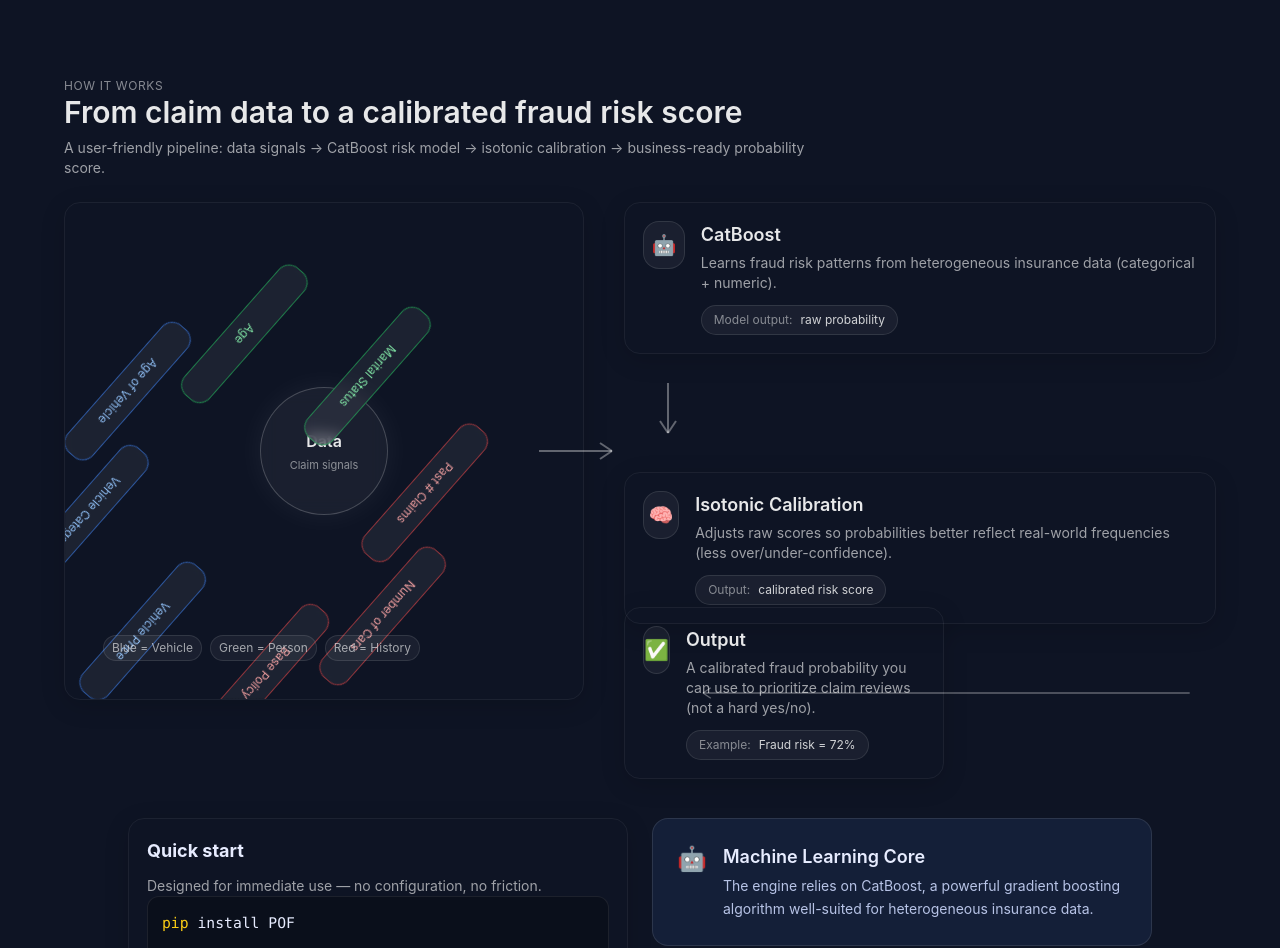
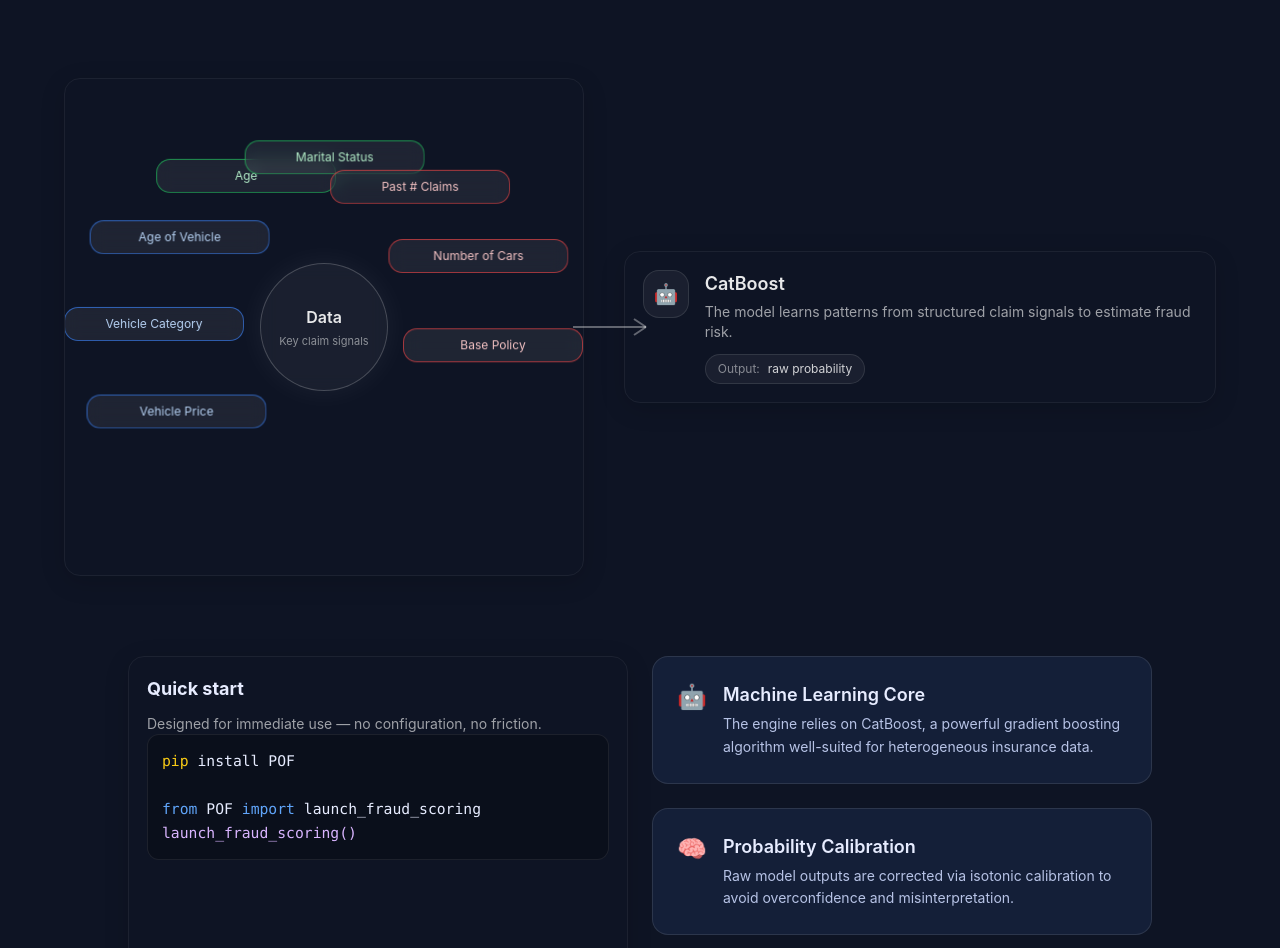
Before and after one commit to ag-algolab/ag-algolab.github.io, a React (Vite) app: page /#/fraud-risk-scoring in a window 1280 px wide. Shown: the part 420-1368 px from the top of the page. Built offline with nearby package versions, Linux system fonts and the light colour scheme.

Commit message:
Refactor layout and styles in FraudRiskScoring
Refactor FraudRiskScoring component layout and styles for improved clarity and organization.

```diff
--- a/src/pages/FraudRiskScoring.jsx
+++ b/src/pages/FraudRiskScoring.jsx
@@ -74,85 +74,62 @@ export default function FraudRiskScoring() {
       {/* ================= HOW IT WORKS (Serpentine) ================= */}
       <section className="px-6 pb-20">
         <div className="max-w-6xl mx-auto">
-          <div className="mb-6">
-            <p className="text-xs uppercase tracking-wider text-white/50">How it works</p>
-            <h2 className="text-2xl md:text-3xl font-semibold text-white/90">
-              From claim data to a calibrated fraud risk score
-            </h2>
-            <p className="mt-2 text-sm text-white/60 max-w-3xl">
-              A user-friendly pipeline: data signals → CatBoost risk model → isotonic calibration → business-ready probability score.
-            </p>
-          </div>
+          <div className="grid lg:grid-cols-[520px_1fr] gap-10 items-center">
 
-          <div className="relative">
-            <div className="grid lg:grid-cols-[520px_1fr] gap-10 items-start">
-              {/* LEFT: Data orbit */}
-              <div className="relative">
+            {/* LEFT: Data + orbiting features */}
             <div className="card relative overflow-hidden">
-                  <div className="absolute inset-0 opacity-40 pointer-events-none" />
+              <div className="relative h-[420px] sm:h-[460px]">
 
-                  <div className="relative h-[420px] sm:h-[460px]">
-                    {/* Center: Data */}
-                    <div className="absolute left-1/2 top-1/2 -translate-x-1/2 -translate-y-1/2">
+                {/* Center: Data (fixed) */}
+                <div className="absolute left-1/2 top-1/2 -translate-x-1/2 -translate-y-1/2 z-10">
                   <div className="w-32 h-32 rounded-full border border-white/20 bg-white/5 backdrop-blur flex items-center justify-center shadow-[0_0_30px_rgba(255,255,255,0.06)]">
                     <div className="text-center">
                       <div className="text-white/90 font-semibold">Data</div>
-                          <div className="text-[11px] text-white/50 mt-1">Claim signals</div>
+                      <div className="text-[11px] text-white/50 mt-1">Key claim signals</div>
                     </div>
                   </div>
                 </div>
 
-                    {/* Orbit ring (rotates). Items counter-rotate to stay horizontal */}
-                    <div className="orbit absolute left-1/2 top-1/2">
-                      {/* VEHICLE group (blue) */}
-                      <div className="tag tag-blue" style={{ "--a": "0deg" }}>
+                {/* Orbiting tags (each tag animates independently) */}
+                <div className="absolute inset-0">
+                  {/* VEHICLE (blue-ish) */}
+                  <div className="orbit-tag tag-blue" style={{ "--phase": "-0s" }}>
                     Vehicle Price
                   </div>
-                      <div className="tag tag-blue" style={{ "--a": "45deg" }}>
+                  <div className="orbit-tag tag-blue" style={{ "--phase": "-1.2s" }}>
                     Vehicle Category
                   </div>
-                      <div className="tag tag-blue" style={{ "--a": "90deg" }}>
+                  <div className="orbit-tag tag-blue" style={{ "--phase": "-2.4s" }}>
                     Age of Vehicle
                   </div>
 
-                      {/* DRIVER group (green) */}
-                      <div className="tag tag-green" style={{ "--a": "135deg" }}>
+                  {/* PERSON (green) */}
+                  <div className="orbit-tag tag-green" style={{ "--phase": "-3.6s" }}>
                     Age
                   </div>
-                      <div className="tag tag-green" style={{ "--a": "180deg" }}>
+                  <div className="orbit-tag tag-green" style={{ "--phase": "-4.8s" }}>
                     Marital Status
                   </div>
 
-                      {/* HISTORY group (red) */}
-                      <div className="tag tag-red" style={{ "--a": "225deg" }}>
+                  {/* HISTORY (red) */}
+                  <div className="orbit-tag tag-red" style={{ "--phase": "-6.0s" }}>
                     Past # Claims
                   </div>
-                      <div className="tag tag-red" style={{ "--a": "270deg" }}>
+                  <div className="orbit-tag tag-red" style={{ "--phase": "-7.2s" }}>
                     Number of Cars
                   </div>
-                      <div className="tag tag-red" style={{ "--a": "315deg" }}>
+                  <div className="orbit-tag tag-red" style={{ "--phase": "-8.4s" }}>
                     Base Policy
                   </div>
-                    </div>
-
-                    {/* Small legend */}
-                    <div className="absolute left-5 bottom-5 flex flex-wrap gap-2">
-                      <span className="px-2 py-1 text-xs rounded-full bg-white/5 border border-white/10 text-white/60">
-                        Blue = Vehicle
-                      </span>
-                      <span className="px-2 py-1 text-xs rounded-full bg-white/5 border border-white/10 text-white/60">
-                        Green = Person
-                      </span>
-                      <span className="px-2 py-1 text-xs rounded-full bg-white/5 border border-white/10 text-white/60">
-                        Red = History
-                      </span>
                 </div>
               </div>
             </div>
 
-                {/* Arrow → to CatBoost */}
+            {/* RIGHT: Arrow → CatBoost (placeholder, step 1 only) */}
+            <div className="relative">
+              {/* Arrow (desktop) */}
               <svg
-                  className="hidden lg:block absolute -right-10 top-1/2 -translate-y-1/2"
+                className="hidden lg:block absolute -left-14 top-1/2 -translate-y-1/2"
                 width="90"
                 height="40"
                 viewBox="0 0 90 40"
@@ -162,13 +139,8 @@ export default function FraudRiskScoring() {
                 <path d="M78 20L66 12" stroke="rgba(255,255,255,0.35)" strokeWidth="2" />
                 <path d="M78 20L66 28" stroke="rgba(255,255,255,0.35)" strokeWidth="2" />
               </svg>
-              </div>
 
-              {/* RIGHT: Serpentine nodes */}
-              <div className="relative">
-                <div className="grid gap-6">
-                  {/* CatBoost node */}
-                  <div className="card relative">
+              <div className="card">
                 <div className="flex items-start gap-4">
                   <div className="w-12 h-12 rounded-2xl bg-white/5 border border-white/10 flex items-center justify-center text-xl">
                     🤖
@@ -176,144 +148,85 @@ export default function FraudRiskScoring() {
                   <div>
                     <div className="text-white/90 font-semibold text-lg">CatBoost</div>
                     <div className="text-sm text-white/60 mt-1">
-                          Learns fraud risk patterns from heterogeneous insurance data (categorical + numeric).
-                        </div>
-                        <div className="mt-3 inline-flex items-center gap-2 px-3 py-1.5 rounded-full bg-white/5 border border-white/10 text-xs text-white/60">
-                          <span className="opacity-80">Model output:</span>
-                          <span className="text-white/80">raw probability</span>
-                        </div>
-                      </div>
-                    </div>
-                  </div>
-
-                  {/* Arrow ↓ */}
-                  <div className="hidden lg:flex justify-start pl-6">
-                    <svg width="40" height="70" viewBox="0 0 40 70" fill="none">
-                      <path d="M20 5V55" stroke="rgba(255,255,255,0.35)" strokeWidth="2" />
-                      <path d="M20 55L12 43" stroke="rgba(255,255,255,0.35)" strokeWidth="2" />
-                      <path d="M20 55L28 43" stroke="rgba(255,255,255,0.35)" strokeWidth="2" />
-                    </svg>
-                  </div>
-
-                  {/* Isotonic Calibration node */}
-                  <div className="card relative">
-                    <div className="flex items-start gap-4">
-                      <div className="w-12 h-12 rounded-2xl bg-white/5 border border-white/10 flex items-center justify-center text-xl">
-                        🧠
-                      </div>
-                      <div>
-                        <div className="text-white/90 font-semibold text-lg">Isotonic Calibration</div>
-                        <div className="text-sm text-white/60 mt-1">
-                          Adjusts raw scores so probabilities better reflect real-world frequencies (less over/under-confidence).
+                      The model learns patterns from structured claim signals to estimate fraud risk.
                     </div>
                     <div className="mt-3 inline-flex items-center gap-2 px-3 py-1.5 rounded-full bg-white/5 border border-white/10 text-xs text-white/60">
                       <span className="opacity-80">Output:</span>
-                          <span className="text-white/80">calibrated risk score</span>
-                        </div>
-                      </div>
-                    </div>
-                  </div>
-
-                  {/* Arrow ← to Output (serpentine back to left) */}
-                  <div className="relative h-[90px] hidden lg:block">
-                    <svg className="absolute left-0 top-0" width="100%" height="90" viewBox="0 0 900 90" fill="none">
-                      {/* Right-to-left arrow */}
-                      <path d="M860 45H120" stroke="rgba(255,255,255,0.35)" strokeWidth="2" />
-                      <path d="M120 45L132 37" stroke="rgba(255,255,255,0.35)" strokeWidth="2" />
-                      <path d="M120 45L132 53" stroke="rgba(255,255,255,0.35)" strokeWidth="2" />
-                    </svg>
-
-                    {/* Output node placed visually on the left */}
-                    <div className="absolute left-0 top-1/2 -translate-y-1/2 w-[320px]">
-                      <div className="card">
-                        <div className="flex items-start gap-4">
-                          <div className="w-12 h-12 rounded-2xl bg-white/5 border border-white/10 flex items-center justify-center text-xl">
-                            ✅
-                          </div>
-                          <div>
-                            <div className="text-white/90 font-semibold text-lg">Output</div>
-                            <div className="text-sm text-white/60 mt-1">
-                              A calibrated fraud probability you can use to prioritize claim reviews (not a hard yes/no).
-                            </div>
-                            <div className="mt-3 inline-flex items-center gap-2 px-3 py-1.5 rounded-full bg-white/5 border border-white/10 text-xs text-white/60">
-                              <span className="opacity-80">Example:</span>
-                              <span className="text-white/80">Fraud risk = 72%</span>
-                            </div>
+                      <span className="text-white/80">raw probability</span>
                     </div>
                   </div>
                 </div>
               </div>
             </div>
 
-                  {/* Mobile fallback: show Output as normal card */}
-                  <div className="lg:hidden card">
-                    <div className="flex items-start gap-4">
-                      <div className="w-12 h-12 rounded-2xl bg-white/5 border border-white/10 flex items-center justify-center text-xl">
-                        ✅
-                      </div>
-                      <div>
-                        <div className="text-white/90 font-semibold text-lg">Output</div>
-                        <div className="text-sm text-white/60 mt-1">
-                          A calibrated fraud probability used to prioritize investigations — not a binary decision.
-                        </div>
-                      </div>
-                    </div>
           </div>
 
-                </div>
-              </div>
-            </div>
+          {/* Local CSS: key part */}
+          <style jsx>{`
+            /* ====== TUNING ======
+               - speed: 14s (plus grand = plus premium)
+               - radius: 170px (plus petit = tags plus proches du centre)
+            */
+            .orbit-tag {
+              --speed: 14s;
+              --radius: 170px;
 
-            {/* Local CSS for orbit */}
-            <style jsx>{`
-              .orbit {
-                width: 360px;
-                height: 360px;
-                transform: translate(-50%, -50%);
-                animation: spin 16s linear infinite;
-              }
-
-              .tag {
               position: absolute;
               left: 50%;
               top: 50%;
-                width: 170px;
+
+              width: 180px;
               padding: 10px 12px;
               border-radius: 14px;
-                background: rgba(255, 255, 255, 0.06);
+
+              background: rgba(255, 255, 255, 0.07);   /* gris moyen opaque */
               border: 1px solid rgba(255, 255, 255, 0.12);
-                color: rgba(255, 255, 255, 0.85);
+              backdrop-filter: blur(8px);
+
+              color: rgba(255, 255, 255, 0.9);
               font-size: 12px;
               line-height: 1;
               text-align: center;
 
-                /* Put each tag on the ring and keep it horizontal */
-                transform:
-                  rotate(var(--a))
-                  translateX(170px)
-                  rotate(calc(-1 * var(--a)));
-                backdrop-filter: blur(8px);
+              /* IMPORTANT:
+                 - each tag animates its own orbit
+                 - counter-rotate keeps it always horizontal
+              */
+              transform: translate(-50%, -50%);
+              animation: orbit var(--speed) linear infinite;
+              animation-delay: var(--phase);
+              will-change: transform;
             }
 
+            @keyframes orbit {
+              from {
+                transform: translate(-50%, -50%)
+                  rotate(0deg)
+                  translateX(var(--radius))
+                  rotate(0deg);
+              }
+              to {
+                transform: translate(-50%, -50%)
+                  rotate(360deg)
+                  translateX(var(--radius))
+                  rotate(-360deg);
+              }
+            }
+
+            /* Color families (border + text) */
             .tag-blue {
-                border-color: rgba(59, 130, 246, 0.55);
-                color: rgba(147, 197, 253, 0.95);
+              border-color: rgba(59, 130, 246, 0.65);
+              color: rgba(191, 219, 254, 0.95);
             }
             .tag-green {
-                border-color: rgba(34, 197, 94, 0.55);
-                color: rgba(134, 239, 172, 0.95);
+              border-color: rgba(34, 197, 94, 0.65);
+              color: rgba(187, 247, 208, 0.95);
             }
             .tag-red {
-                border-color: rgba(239, 68, 68, 0.55);
-                color: rgba(252, 165, 165, 0.95);
-              }
-
-              @keyframes spin {
-                from { transform: translate(-50%, -50%) rotate(0deg); }
-                to   { transform: translate(-50%, -50%) rotate(360deg); }
+              border-color: rgba(239, 68, 68, 0.65);
+              color: rgba(254, 202, 202, 0.95);
             }
           `}</style>
-          </div>
         </div>
       </section>
 
```
Lines whose indentation alone changed are shown as unchanged.
